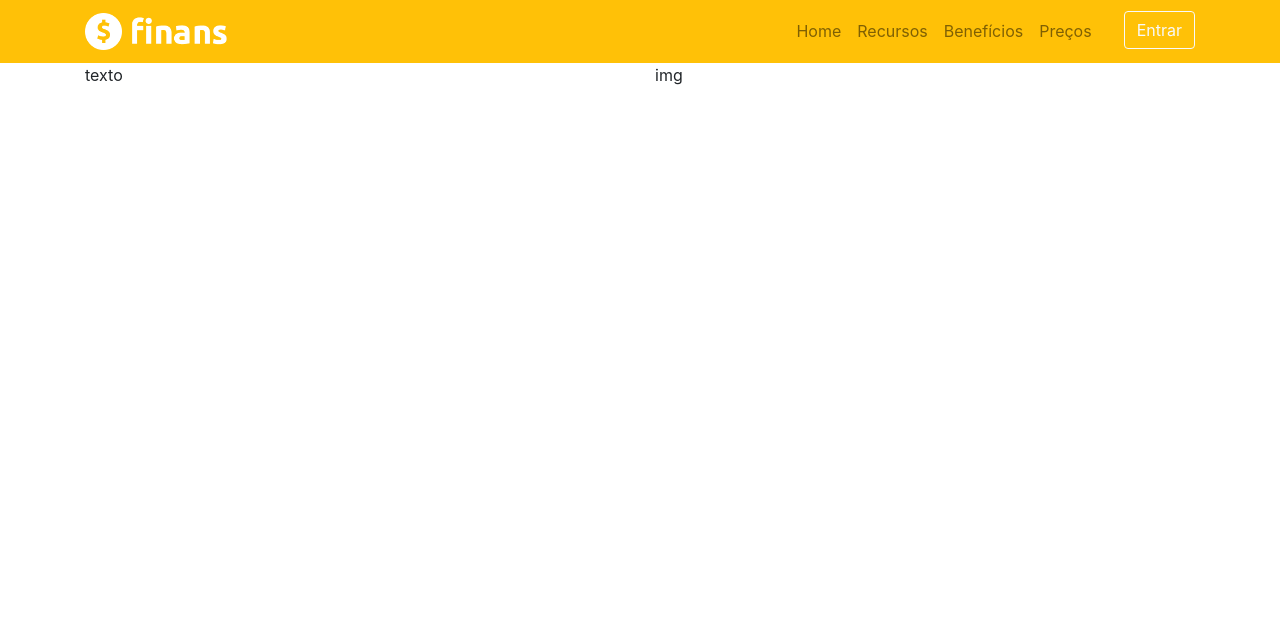
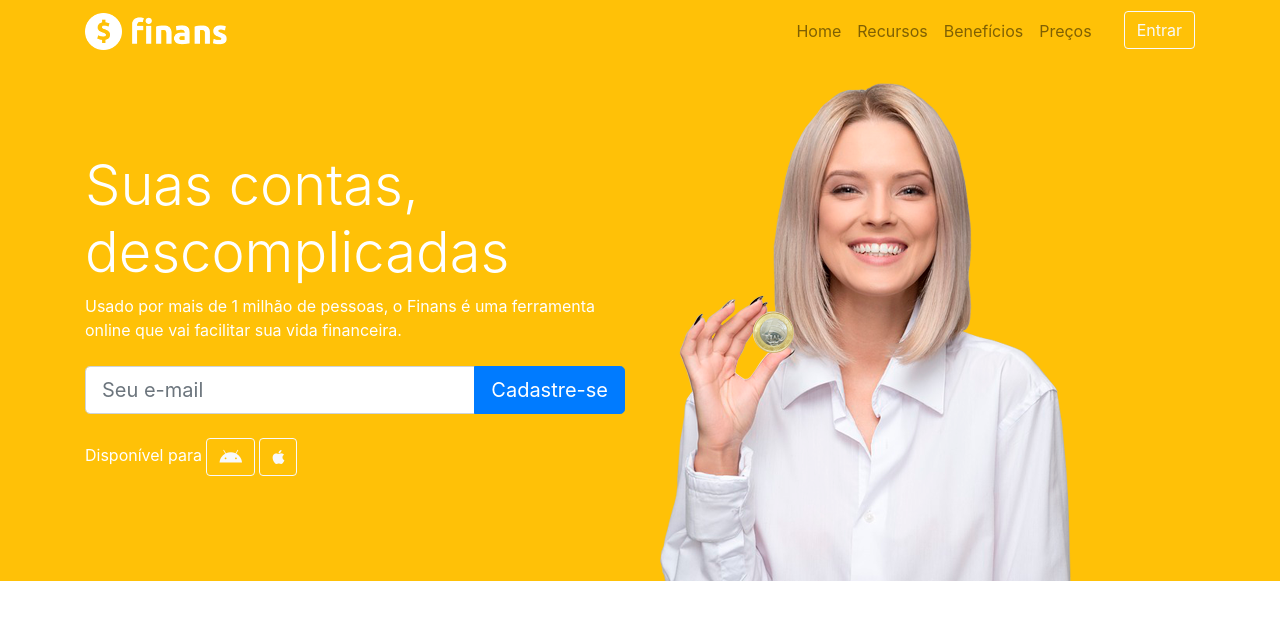
Before and after one commit to TonyLs03/Finans, a plain HTML site: page index.html in a window 1280 px wide. Drawn offline with nearby package versions, Linux system fonts and the light colour scheme.

Commit message:
topo do site
adicionando textos elementos e ajustando tela

```diff
--- a/css/estilo.css
+++ b/css/estilo.css
@@ -0,0 +1,4 @@
+#home {
+  background: #ffc107;
+  color: white;
+}
--- a/index.html
+++ b/index.html
@@ -17,12 +17,10 @@
     />
 
     <!-- font awesome -->
-    <link
-      rel="stylesheet"
-      href="https://use.fontawesome.com/release/v5.3.1/css/all.css"
-      integrity="sha384-mzrmE5qonljUremFsqc01SB46JvROS7bZs3IO2EmfFsd15uHvIt+Y8vEf7N7fWAU"
+    <script
+      src="https://kit.fontawesome.com/c019bbc101.js"
       crossorigin="anonymous"
-    />
+    ></script>
 
     <!-- estilo customizado -->
     <link rel="stylesheet" type="text/css" href="css/estilo.css" />
@@ -71,11 +69,47 @@
     </header>
 
     <!-- início da sessão -->
-    <section id="Home">
+    <section id="home">
       <div class="container">
         <div class="row">
-          <div class="col-md-6">texto</div>
-          <div class="col-md-6">img</div>
+          <div class="col-md-6 d-flex">
+            <!-- textos da sessão home início -->
+            <div class="align-self-center">
+              <h1 class="display-4">Suas contas, descomplicadas</h1>
+              <p>
+                Usado por mais de 1 milhão de pessoas, o Finans é uma ferramenta
+                online que vai facilitar sua vida financeira.
+              </p>
+              <form class="mt-4 mb-4">
+                <div class="input-group input-group-lg">
+                  <input
+                    type="text"
+                    placeholder="Seu e-mail"
+                    class="form-control"
+                  />
+                  <div class="input-group-append">
+                    <button type="button" class="btn btn-primary">
+                      Cadastre-se
+                    </button>
+                  </div>
+                </div>
+              </form>
+
+              <p>
+                Disponível para
+                <a href="" class="btn btn-outline-light">
+                  <i class="fab fa-android fa-lg"></i>
+                </a>
+                <a href="" class="btn btn-outline-light">
+                  <i class="fa-brands fa-apple"></i>
+                </a>
+              </p>
+            </div>
+          </div>
+          <!-- textos da sessão home FIM -->
+          <div class="col-md-6 d-none d-md-block">
+            <img src="img/capa-mulher.png" />
+          </div>
         </div>
       </div>
     </section>
```
